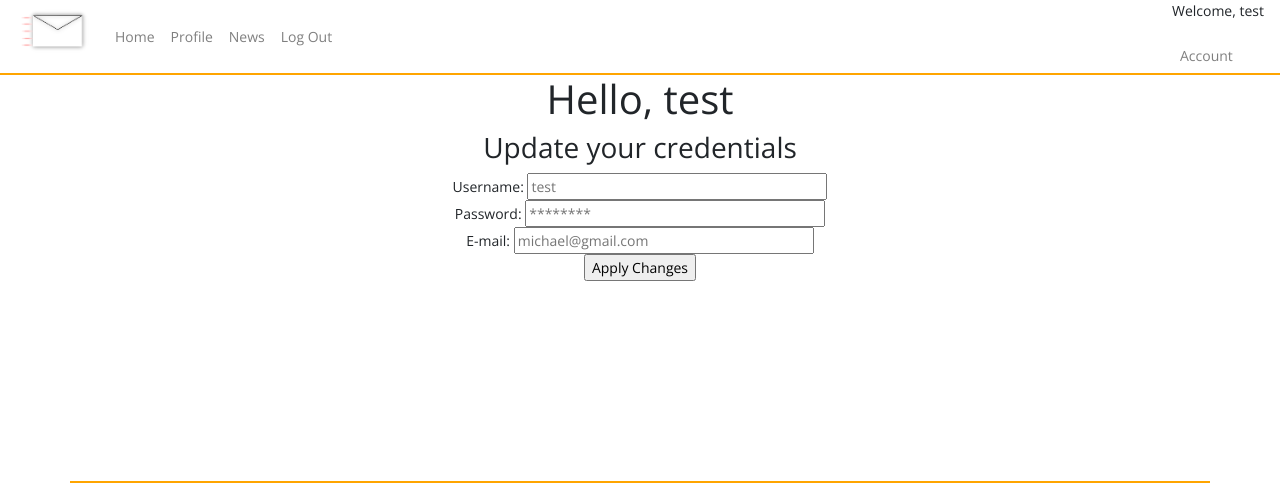
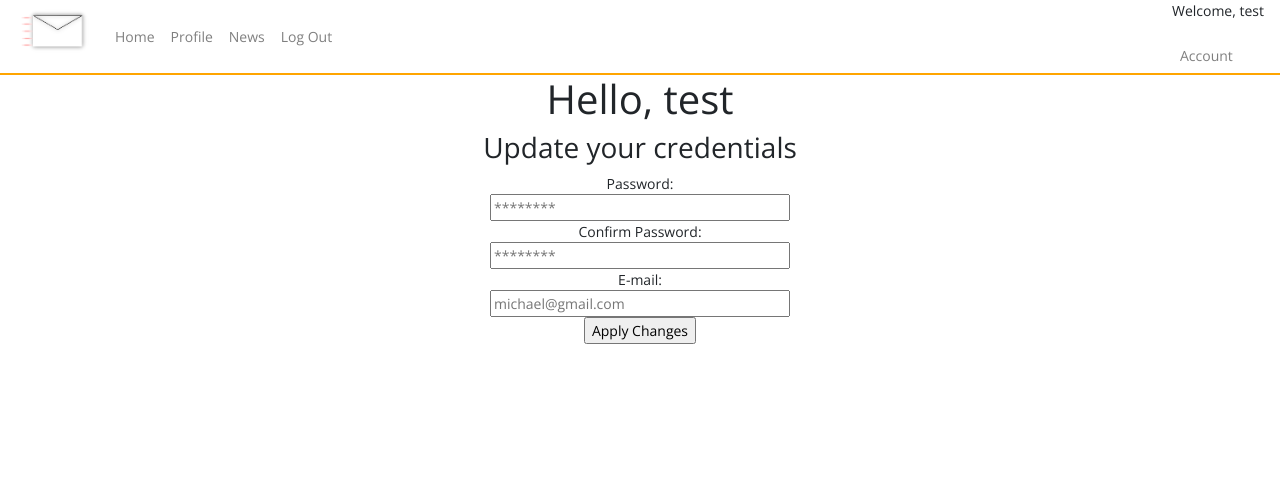
Before and after one commit to Miza-web/PostZone, a Flask app: page /account_settings in a window 1280 px wide. Shown: the top 495 px of the page. Run offline with Flask 3, Linux system fonts and the light colour scheme; a user stored in the database is signed in; data comes from the database, SQL or seed files in the repository; both versions use the stored data as it was after the commit; some libraries are stand-ins or nearby versions.

Commit message:
minor tweaks

```diff
--- a/static/css/style.css
+++ b/static/css/style.css
@@ -73,3 +73,11 @@ body {
   height: auto;
   width: auto;
 }
+.report_button {
+  background-color: blanchedalmond;
+  border: 1px solid black;
+  color: black;
+  font-size: 15px;
+  text-align: center;
+  margin-top: 10px;
+}
--- a/templates/account_settings.html
+++ b/templates/account_settings.html
@@ -9,9 +9,12 @@
         <h1>Hello, {{session.username}}</h1>
         <h3>Update your credentials</h3>
         <form action="{{ url_for('account_update') }}" method="POST" id="acc_form">
-            <a>Username: </a><input type="text" placeholder="{{user.username}}" name="user" style="width: 300px" required/><br>
-            <a>Password: </a><input type="password" placeholder="********" name="pass" style="width: 300px" required/><br>
-            <a>E-mail: </a><input type="text" placeholder="{{user.email}}" name="email" style="width: 300px" required/><br>
+            <a>Password: </a><br>
+            <input type="password" placeholder="********" name="pass" style="width: 300px" required/><br>
+            <a>Confirm Password: </a><br>
+            <input type="password" placeholder="********" name="pass" style="width: 300px" required/><br>
+            <a>E-mail: </a><br>
+            <input type="text" placeholder="{{user.email}}" name="email" style="width: 300px" required/><br>
             <input type="submit" value="Apply Changes" />
         </form>
         </div>
```
Also changed, not shown: database.db.
